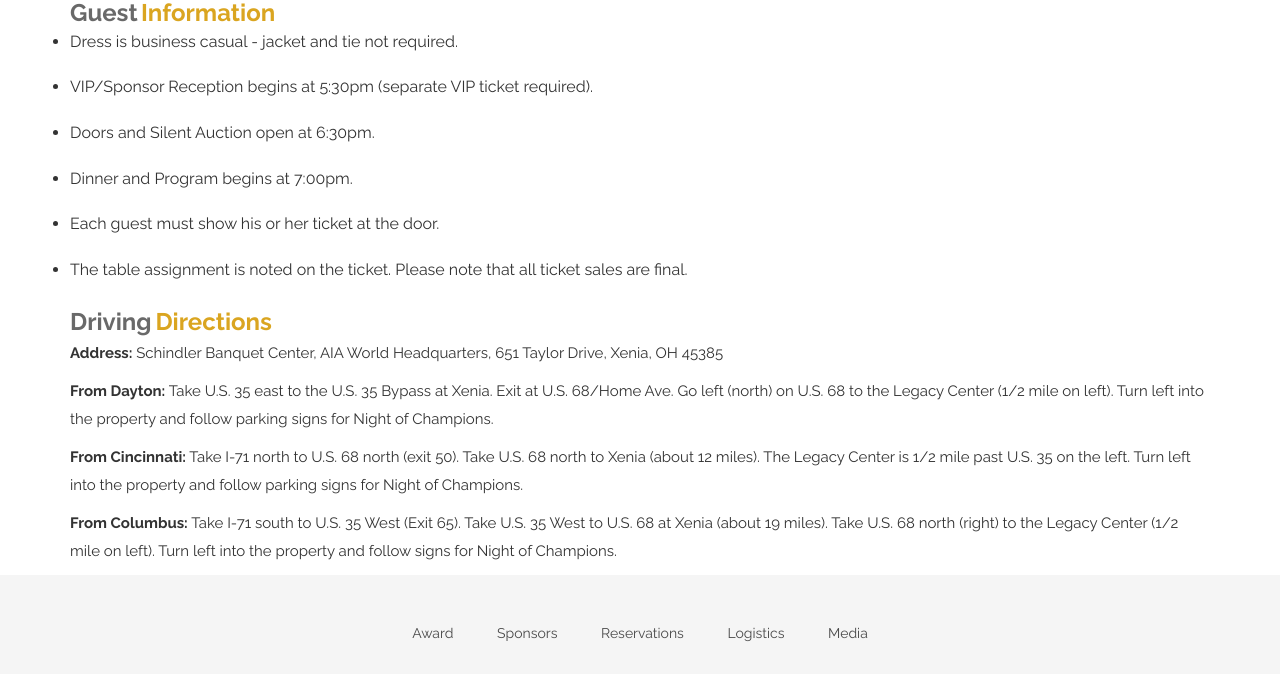
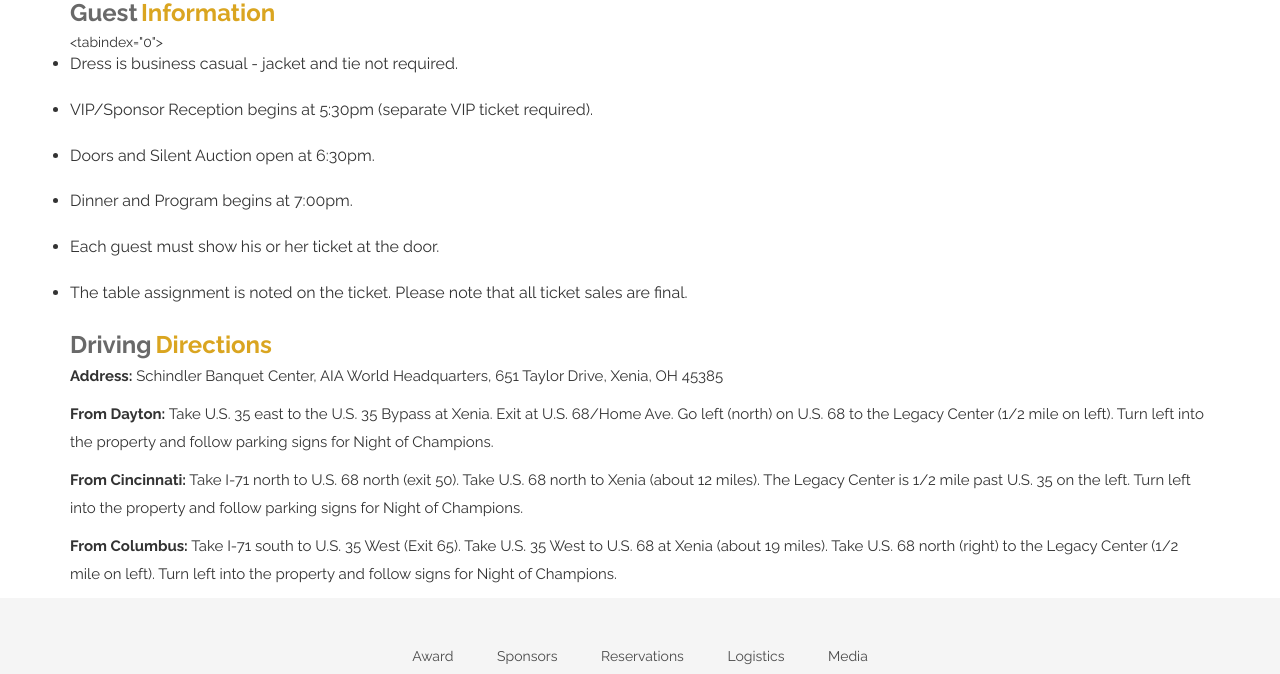
Before and after one commit to CruGlobal/NightofChampions, a Jekyll site: the page built from logistics.markdown, in a window 1280 px wide and 900 px high, scrolled down 754 px, cut to the strip 226-900 px from the top of the window. Built offline with Jekyll 4.4.1, drawn with Linux system fonts in a browser that asks for light colours; nearby versions of some CDN libraries; some web fonts are replaced.

Commit message:
Updated Logistics

```diff
--- a/logistics.markdown
+++ b/logistics.markdown
@@ -19,6 +19,7 @@ position: 5
 </b>
 </div>
 <div>
+<tabindex="0">
 <font size="3">
 <ul style="list-style-type:disc">
 <li>Dress is business casual - jacket and tie not required.</li>
```
